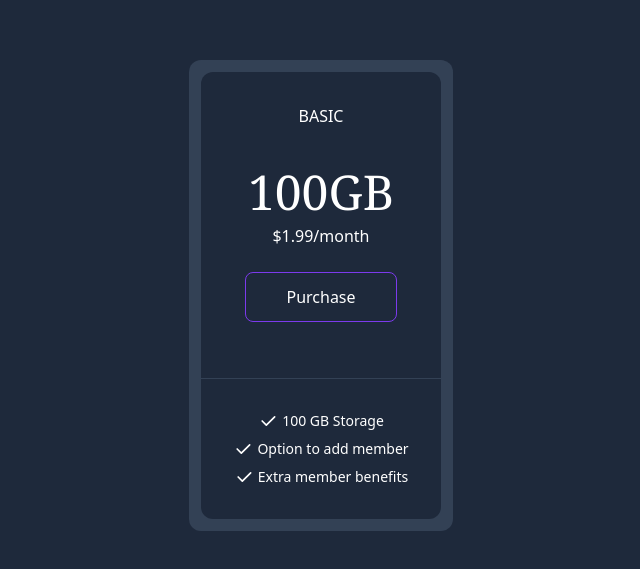
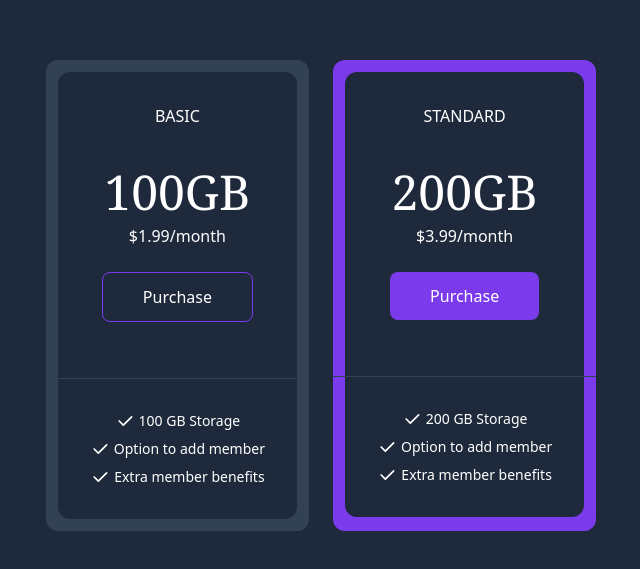
Before and after one commit to iqoll/pricing-grids, a website: page index.html in a window 1280 px wide. Shown: the part 105-674 px from the top of the page, without its empty margins (319-959 px from the left). Drawn offline with Linux system fonts and the light colour scheme.

Commit message:
pricing card 2

```diff
--- a/index.html
+++ b/index.html
@@ -59,6 +59,55 @@
           </div>
         </div>
       </div>
+
+      <!-- Col 2 -->
+      <div class="bg-violet-600 rounded-xl text-white">
+        <!-- Upper Container -->
+        <div class="p-8 mx-3 mt-3 rounded-t-xl bg-slate-800">
+          <div class="text-center uppercase">
+            Standard
+          </div>
+          <h2 class="mt-10 font-serif text-5xl text-center">200GB</h2>
+          <h3 class="mt-2 text-center">$3.99/month</h3>
+          <div class="flex justify-center">
+            <a href="#" class="inline-block px-10 py-3 my-6 text-center bg-violet-600 rounded-lg hover:bg-slate-800 hover:border hover:border-violet-800 duration-200">Purchase</a>
+          </div>
+        </div>
+
+        <!-- Border -->
+        <div class="border-t border-slate-700"></div>
+
+        <!-- Lower Container -->
+        <div class="p-8 mx-3 mb-3 rounded-b-xl bg-slate-800">
+          <!-- List Container -->
+          <div class="flex flex-col space-y-2">
+            <!-- List Item 1 -->
+            <div class="flex justify-center">
+              <svg xmlns="http://www.w3.org/2000/svg" class="w-5 h-5" viewBox="0 0 24 24" stroke-width="2" stroke="currentColor" fill="none" stroke-linecap="round" stroke-linejoin="round">
+                <path stroke="none" d="M0 0h24v24H0z" fill="none"></path>
+                <path d="M5 12l5 5l10 -10"></path>
+              </svg>
+              <span class="ml-1 text-sm">200 GB Storage</span>
+            </div>
+            <!-- List Item 2 -->
+            <div class="flex justify-center">
+              <svg xmlns="http://www.w3.org/2000/svg" class="w-5 h-5" viewBox="0 0 24 24" stroke-width="2" stroke="currentColor" fill="none" stroke-linecap="round" stroke-linejoin="round">
+                <path stroke="none" d="M0 0h24v24H0z" fill="none"></path>
+                <path d="M5 12l5 5l10 -10"></path>
+              </svg>
+              <span class="ml-1 text-sm">Option to add member</span>
+            </div>
+            <!-- List Item 3 -->
+            <div class="flex justify-center">
+              <svg xmlns="http://www.w3.org/2000/svg" class="w-5 h-5" viewBox="0 0 24 24" stroke-width="2" stroke="currentColor" fill="none" stroke-linecap="round" stroke-linejoin="round">
+                <path stroke="none" d="M0 0h24v24H0z" fill="none"></path>
+                <path d="M5 12l5 5l10 -10"></path>
+              </svg>
+              <span class="ml-1 text-sm">Extra member benefits</span>
+            </div>
+          </div>
+        </div>
+      </div>
     </div>
   </div>
 </body>
```
Also changed, not shown: css/style.css.
